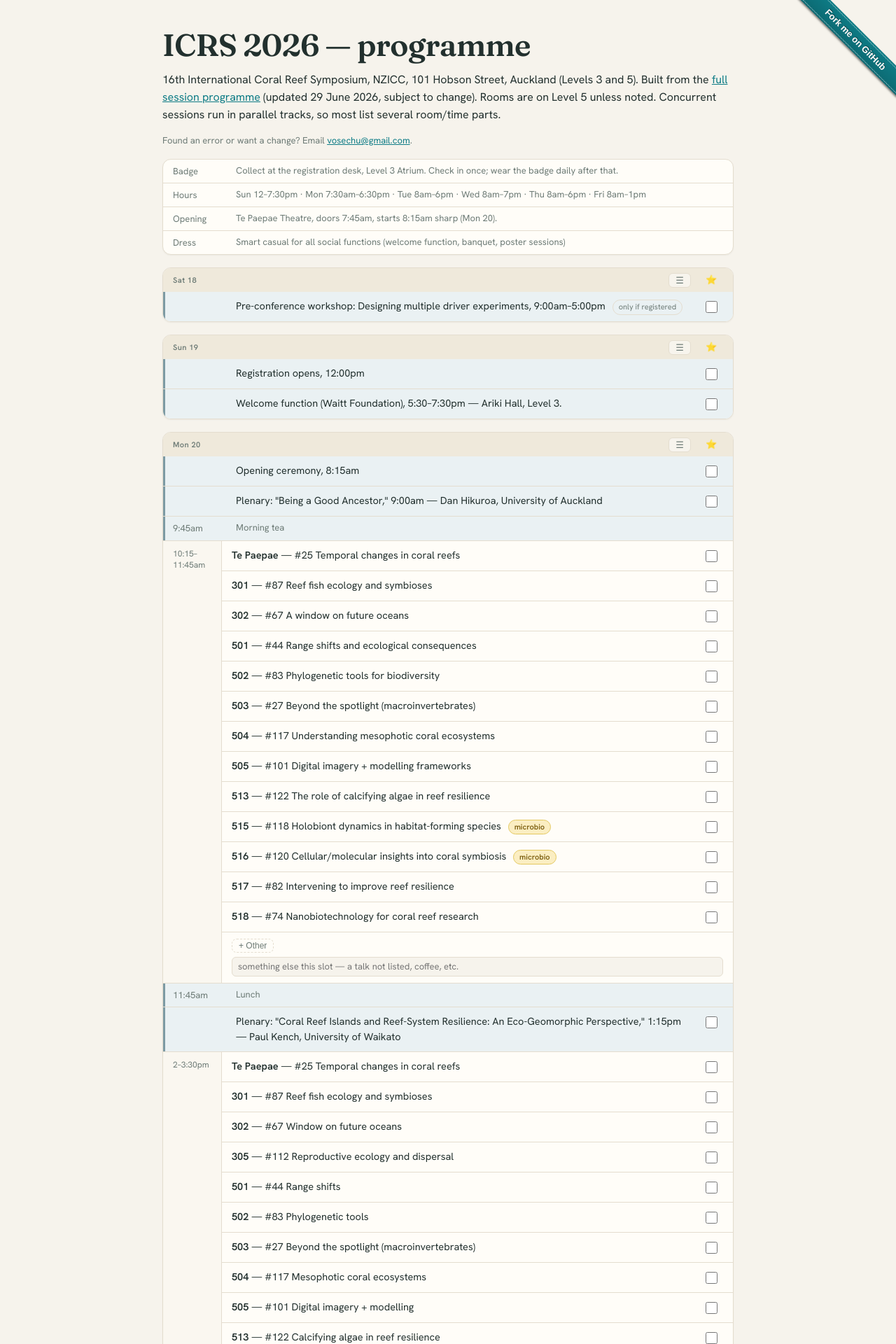
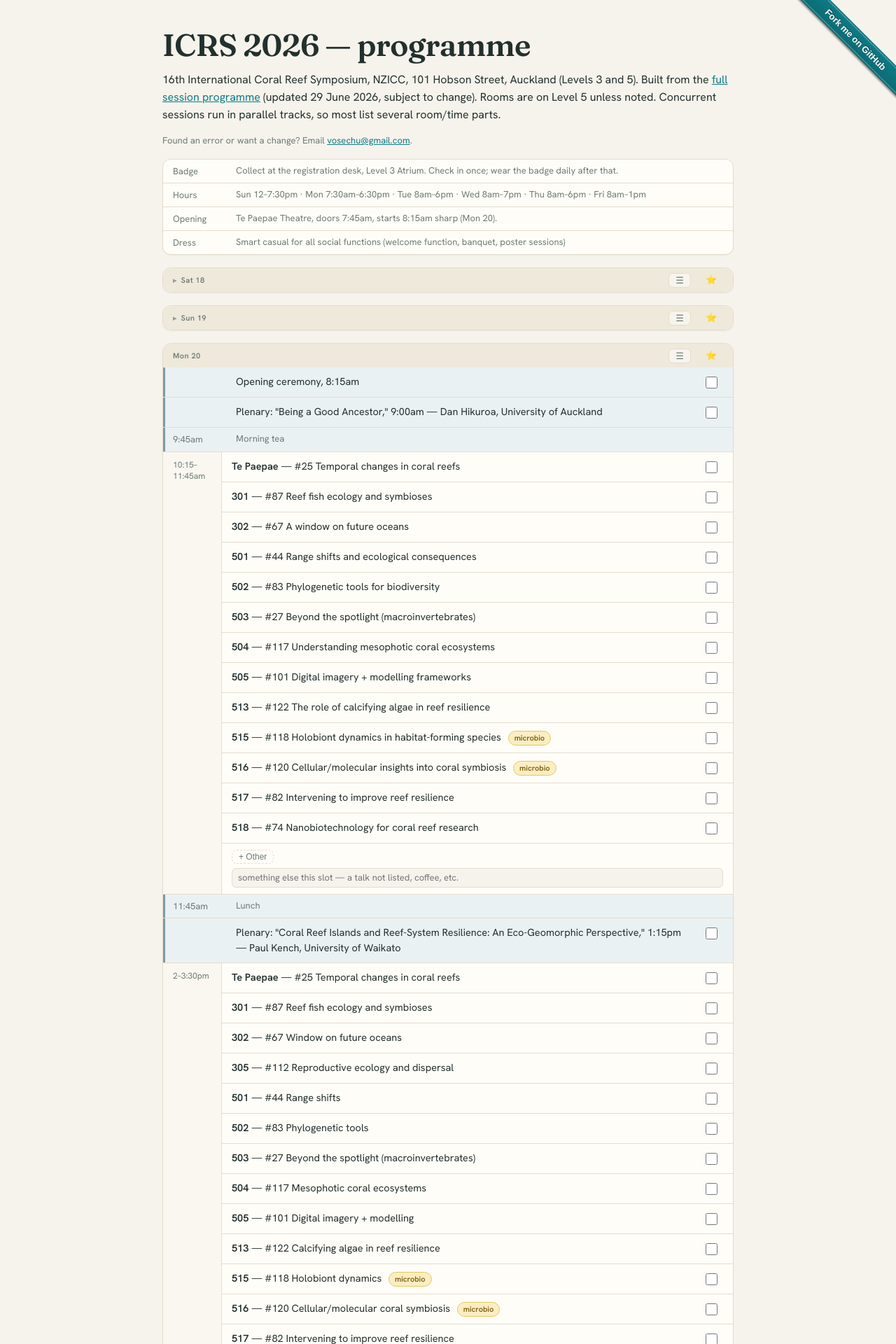
Before and after one commit to vosechu/vosechu.github.io, a Jekyll site: the page icrs/index.html, which Jekyll copies as it is, in a window 1280 px wide. Shown: the top 1920 px of the page at 70% size. Built offline with Jekyll 4.4.1, drawn with Linux system fonts in a browser that asks for light colours; part of the change alters nothing that is shown.

Commit message:
feat(icrs): collapse past days to their header by default
Any dated day before today opens as just its sticky header; click the
header (▸/▾ caret) to expand or re-collapse. "Past" is read from the
browser clock, so it advances with the week. Today, future days, and the
undated badge/hours card stay open.

Purely presentational and DOM-only — no key or id changed, nothing written
to the localStorage store, so existing selections are untouched.

Co-Authored-By: Claude Opus 4.8 (1M context) <noreply@anthropic.com>

```diff
--- a/icrs/index.html
+++ b/icrs/index.html
@@ -32,6 +32,11 @@
   .col-head .spacer{flex:1;}
   .col-head .who-heads{display:flex;justify-content:center;flex:0 0 34px;}
   .col-head .who-head{text-align:center;font-size:13px;letter-spacing:0;}
+  /* Past days open as just their sticky header; click the header to expand or
+     re-collapse. Date-derived and DOM-only — never persisted. */
+  .day.is-past > .col-head{cursor:pointer;}
+  .day.collapsed > :not(.col-head){display:none;}
+  .day-caret{display:inline-block;width:.85em;margin-right:3px;font-size:10px;opacity:.7;}
   .row{display:flex;align-items:flex-start;gap:12px;padding:9px 14px;
     border-bottom:1px solid var(--line);font-size:14.5px;}
   .row:last-child{border-bottom:none;}
@@ -927,6 +932,38 @@
     window.addEventListener('resize', close);
   })();
 
+  // Collapse past days by default: any dated day before today opens as just its
+  // sticky header; click the header to expand or re-collapse it. Derived from the
+  // clock and kept in the DOM only — never written to the sacred settings store.
+  (function(){
+    var DAY_DATE = { sat18:'2026-07-18', sun19:'2026-07-19', mon20:'2026-07-20',
+      tue21:'2026-07-21', wed22:'2026-07-22', thu23:'2026-07-23', fri24:'2026-07-24' };
+    var n = new Date();
+    var pad = function(x){ return (x < 10 ? '0' : '') + x; };
+    var today = n.getFullYear() + '-' + pad(n.getMonth() + 1) + '-' + pad(n.getDate());
+    function setCaret(day){
+      var c = day.querySelector('.day-caret');
+      if (c) c.textContent = day.classList.contains('collapsed') ? '▸' : '▾';
+    }
+    document.querySelectorAll('.day[data-day]').forEach(function(day){
+      var d = DAY_DATE[day.getAttribute('data-day')];
+      if (!d || d >= today) return;          // undated (practical) or today/future: stay open
+      var head = day.querySelector('.col-head');
+      var spacer = head && head.querySelector('.spacer');
+      if (!head || !spacer) return;
+      day.classList.add('is-past', 'collapsed');
+      var caret = document.createElement('span');
+      caret.className = 'day-caret';
+      spacer.insertBefore(caret, spacer.firstChild);
+      setCaret(day);
+      head.addEventListener('click', function(e){
+        if (e.target.closest('.menu-btn')) return;
+        day.classList.toggle('collapsed');
+        setCaret(day);
+      });
+    });
+  })();
+
   // ---- talk-level byline detail (click a session row to expand) ----
   // Pulled once after load and cached durably via the Cache Storage API — NOT
   // localStorage, so the settings store stays untouched. Stale-while-revalidate:
```
